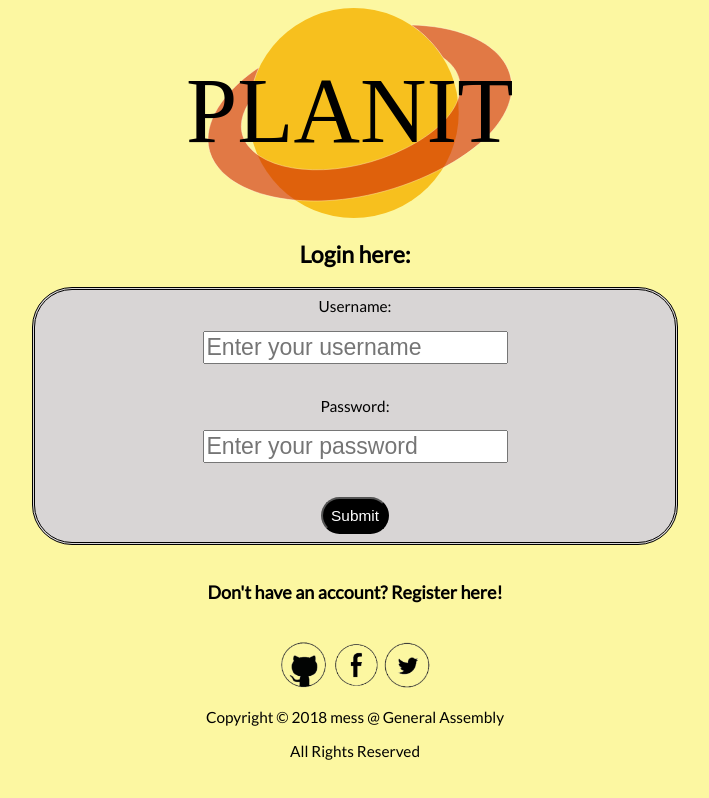
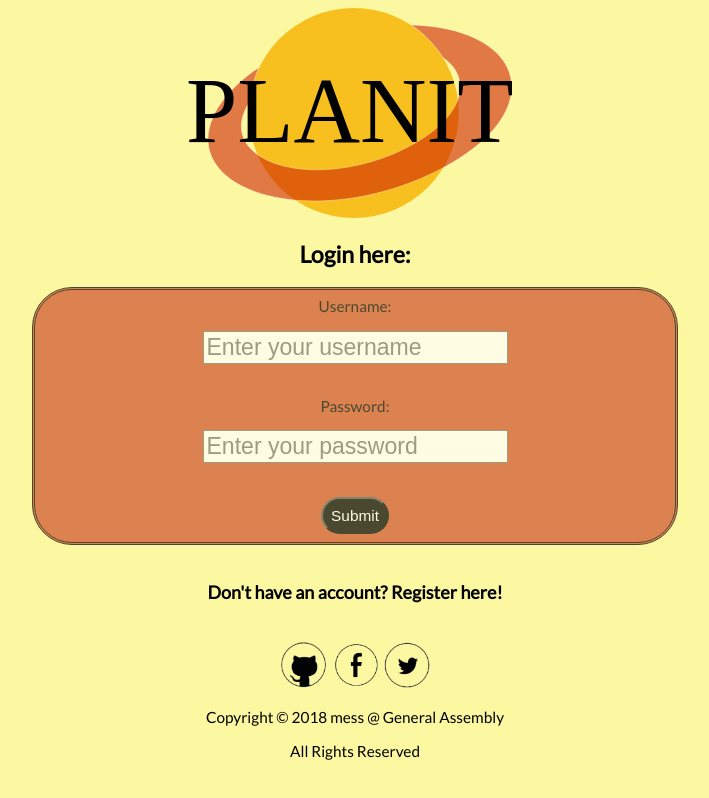
Before and after one commit to ed6000/project3, a React (Create React App) app in the folder client/: page / in a window 1280 px wide. Shown: the whole page, without its empty margins (285-994 px from the left). Built offline with nearby package versions, Linux system fonts and the light colour scheme; a web font is replaced by a local one.

Commit message:
changed login div color

```diff
--- a/client/src/App.css
+++ b/client/src/App.css
@@ -90,7 +90,9 @@ body {
 
 .login{
   max-width: 50vw;
-  background: #D8D5D5;
+ /* background: #D8D5D5;*/
+  background-color: #CF512F;
+  opacity: .7;
   margin: 0 auto;
   border-style: double;
   border-radius: 40px;
```
